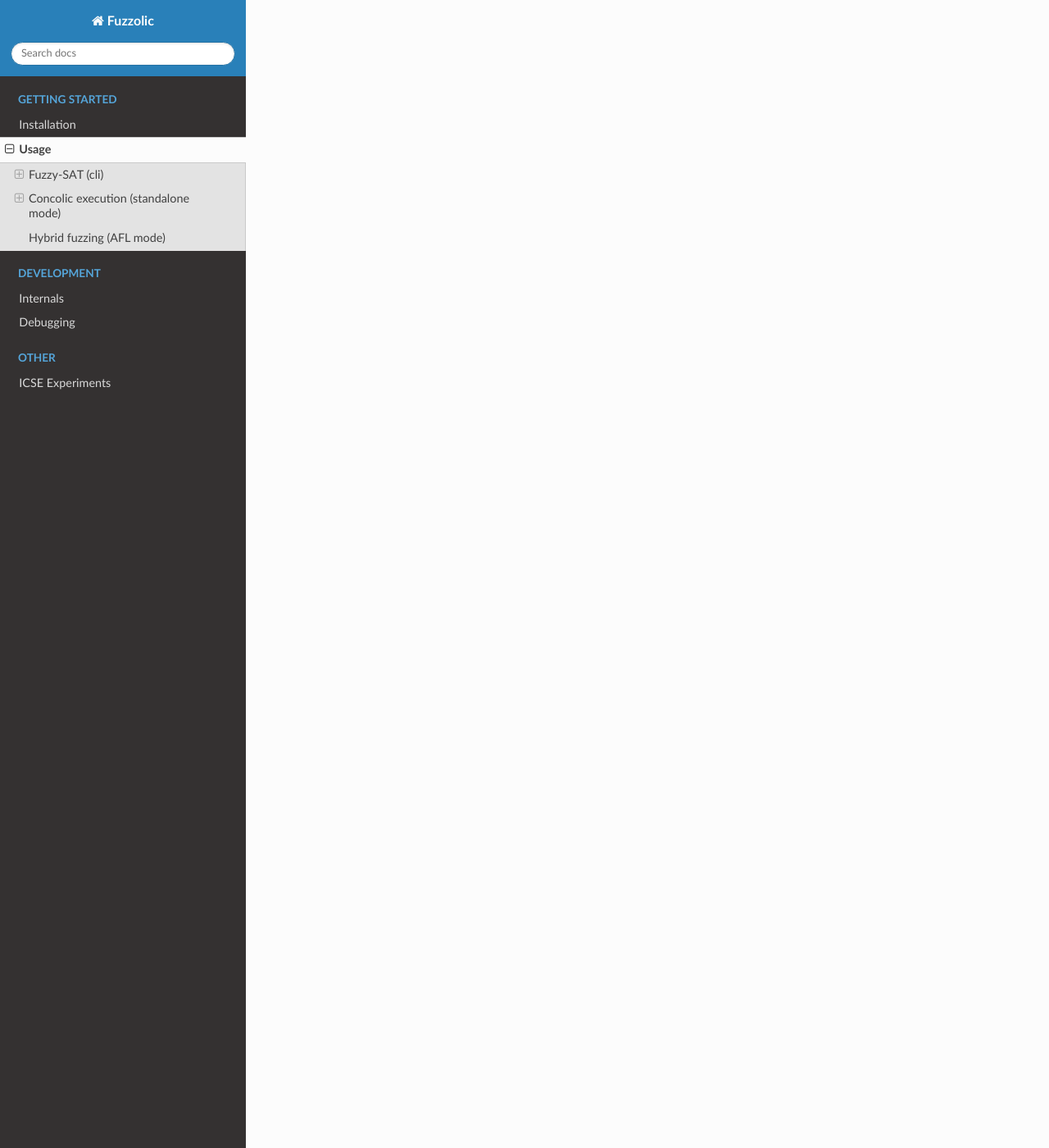
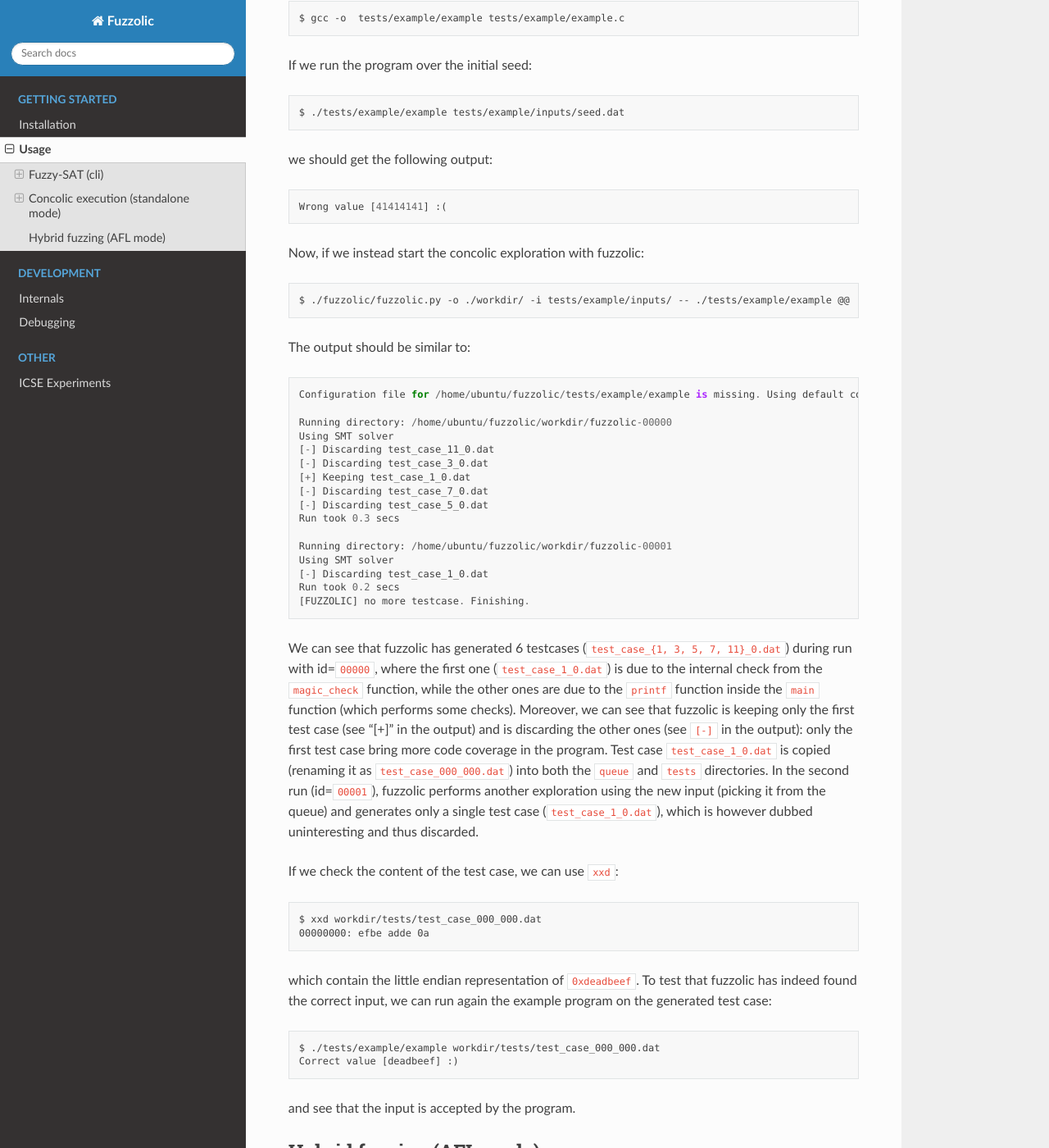
Before and after one commit to season-lab/fuzzolic, a Sphinx documentation site: the page built from docs/usage.md, in a window 1280 px wide and 1400 px high, scrolled down 3665 px. Shown: the whole window at 82% size. Built offline with Sphinx 7.4.7 and the Read the Docs theme 2.0.0, drawn with Linux system fonts in a browser that asks for light colours; some of the changed text lies outside the part shown.

Commit message:
Update usage.md

````diff
--- a/docs/usage.md
+++ b/docs/usage.md
@@ -109,6 +109,77 @@ Hence, when looking for interesting test cases generated by fuzzolic, check the
 
 ### Example
 
+Let us consider the [`tests/example/example.c`](https://github.com/season-lab/fuzzolic/blob/master/tests/example/example.c#L21):
+```
+int magic_check(int p){
+    if (p == 0xDEADBEEF)
+        return 1;
+    else
+        return 0;
+}
 
+int main(int argc, char* argv[]) {
+
+    if (argc != 2) exit(EXIT_FAILURE);
+    int input = get_input(argv[1]); // read four bytes from the input file
+    if (magic_check(input)) {
+        printf("Correct value [%x] :)\n", input);
+    } else {
+        printf("Wrong value [%x] :(\n", input);
+    }
+
+    return 0;
+}
+```
+Our goal is to automatically find the magic value `0xDEADBEEF` that is expected by the function `magic_check`. Since we do not know the magic value beforehand, we consider as an initial seed ([`tests/example/inputs/seed.dat`](https://github.com/season-lab/fuzzolic/blob/master/tests/example/inputs/seed.dat)) a file containing just the `AAAA\n` characters. Moreover, since fuzzolic is a binary concolic executor, we need to compile the example into a working binary:
+```
+$ gcc -o  tests/example/example tests/example/example.c
+```
+If we run the program over the initial seed:
+```
+$ ./tests/example/example tests/example/inputs/seed.dat
+```
+we should get the following output:
+```
+Wrong value [41414141] :(
+```
+
+Now, if we instead start the concolic exploration with fuzzolic:
+```
+$ ./fuzzolic/fuzzolic.py -o ./workdir/ -i tests/example/inputs/ -- ./tests/example/example @@
+```
+The output should be similar to:
+```
+Configuration file for /home/ubuntu/fuzzolic/tests/example/example is missing. Using default configuration.
+
+Running directory: /home/ubuntu/fuzzolic/workdir/fuzzolic-00000
+Using SMT solver
+[-] Discarding test_case_11_0.dat
+[-] Discarding test_case_3_0.dat
+[+] Keeping test_case_1_0.dat
+[-] Discarding test_case_7_0.dat
+[-] Discarding test_case_5_0.dat
+Run took 0.3 secs
+
+Running directory: /home/ubuntu/fuzzolic/workdir/fuzzolic-00001
+Using SMT solver
+[-] Discarding test_case_1_0.dat
+Run took 0.2 secs
+[FUZZOLIC] no more testcase. Finishing.
+```
+We can see that fuzzolic has generated 6 testcases (`test_case_{1, 3, 5, 7, 11}_0.dat`) during run with id=`00000`, where the first one (`test_case_1_0.dat`) is due to the internal check from the `magic_check` function, while the other ones are due to the `printf` function inside the `main` function (which performs some checks). Moreover, we can see that fuzzolic is keeping only the first test case (see "[+]" in the output) and is discarding the other ones (see `[-]` in the output): only the first test case bring more code coverage in the program. Test case `test_case_1_0.dat` is copied (renaming it as `test_case_000_000.dat`) into both the `queue` and `tests` directories. In the second run (id=`00001`), fuzzolic performs another exploration using the new input (picking it from the queue) and generates only a single test case (`test_case_1_0.dat`), which is however dubbed uninteresting and thus discarded.
+
+If we check the content of the test case, we can use `xxd`:
+```
+$ xxd workdir/tests/test_case_000_000.dat
+00000000: efbe adde 0a
+```
+which contain the little endian representation of `0xdeadbeef`.
+To test that fuzzolic has indeed found the correct input, we can run again the example program on the generated test case:
+```
+$ ./tests/example/example workdir/tests/test_case_000_000.dat
+Correct value [deadbeef] :)
+```
+and see that the input is accepted by the program.
 
 ## Hybrid fuzzing (AFL mode)
````
